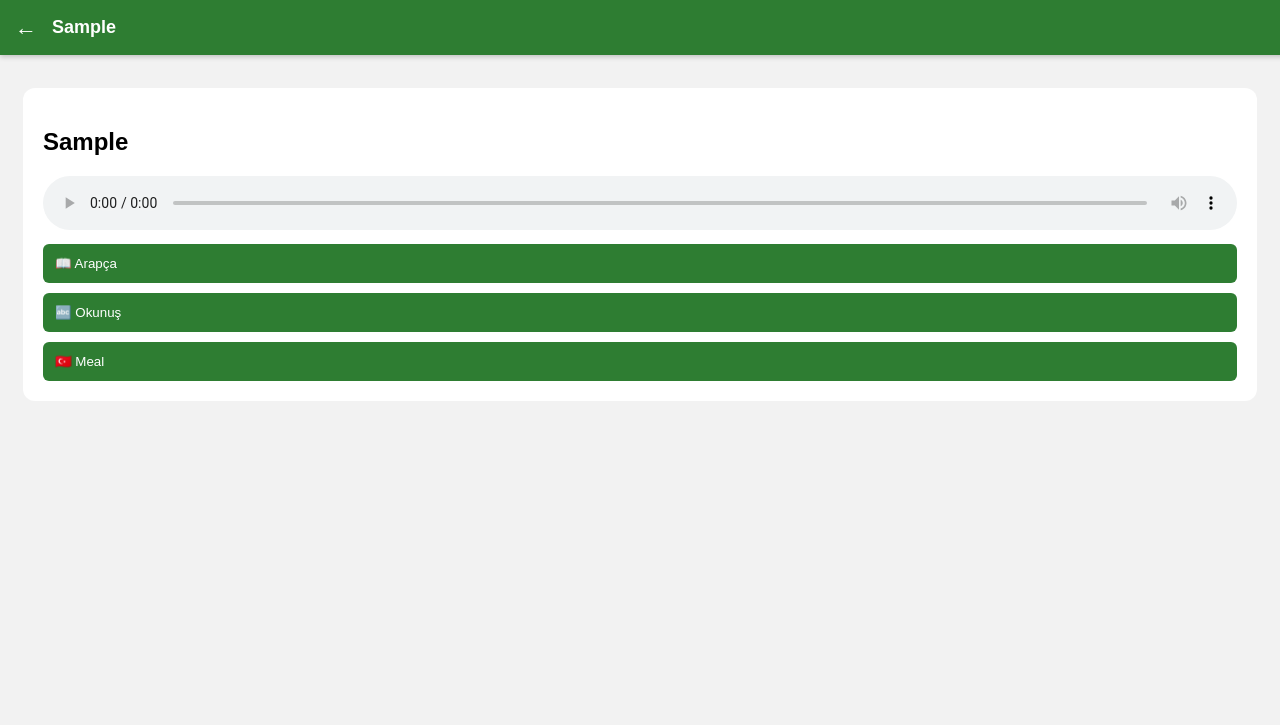
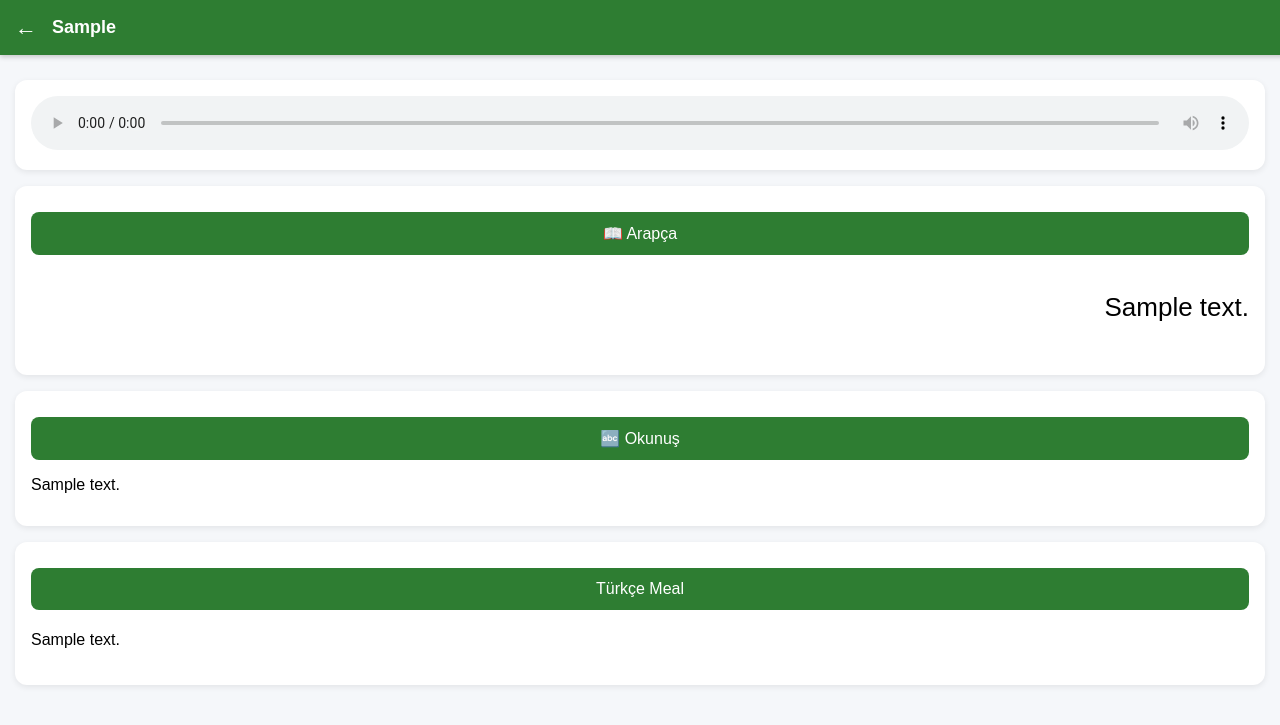
Before and after one commit to hayzen60/kuran_app, a Flask app: template templates/sure.html in a window 1280 px wide. Shown: the top 725 px of the page. Run offline with Flask 3, Linux system fonts and the light colour scheme; the template is opened without the code that fills it: most values are stand-ins (such as "Sample title", 1, 10 or a date in 2020).

Commit message:
modern card layout

```diff
--- a/static/style.css
+++ b/static/style.css
@@ -1,20 +1,20 @@
 body {
-    font-family: Arial;
-    background: #f2f2f2;
+    font-family: Arial, sans-serif;
+    background: #f5f7fa;
+    margin: 0;
     padding: 15px;
 }
 
+/* Kart sistemi */
 .card {
     background: white;
-    padding: 20px;
     border-radius: 12px;
+    padding: 16px;
+    margin-bottom: 16px;
+    box-shadow: 0 2px 6px rgba(0,0,0,0.08);
 }
 
-input {
-    width: 100%;
-    padding: 10px;
-}
-
+/* Butonlar */
 button {
     width: 100%;
     padding: 12px;
@@ -22,22 +22,21 @@ button {
     background: #2e7d32;
     color: white;
     border: none;
-    border-radius: 6px;
+    border-radius: 8px;
+    font-size: 16px;
 }
 
-.toggle {
-    text-align: left;
+/* Arapça metin */
+.arabic {
+    font-size: 26px;
+    line-height: 2;
+    text-align: right;
 }
 
-.content {
-    display: none;
-    margin-top: 10px;
-}
-
-.arabic {
-    font-size: 24px;
-    text-align: right;
-    line-height: 2;
+/* Meal */
+.meal {
+    font-size: 16px;
+    line-height: 1.7;
 }
 
 /* Loading Screen */
--- a/templates/sure.html
+++ b/templates/sure.html
@@ -20,32 +20,32 @@
 <div class="content-wrapper">
 
 <div class="card">
-
-<h2>{{ sure_adi }}</h2>
-
     <audio controls style="width:100%">
         <source src="{{ audio_url }}">
     </audio>
+</div>
 
-<button class="toggle" onclick="toggleSection('arabic')">
-📖 Arapça
-</button>
+<div class="card">
+    <button onclick="toggleSection('arabic')">📖 Arapça</button>
     <div id="arabic" class="content">
         <p class="arabic">{{ arabic_text }}</p>
     </div>
+</div>
 
-<button class="toggle" onclick="toggleSection('translit')">
-🔤 Okunuş
-</button>
+<div class="card">
+    <button onclick="toggleSection('translit')">🔤 Okunuş</button>
     <div id="translit" class="content">
         <p>{{ translit_text }}</p>
     </div>
+</div>
 
-<button class="toggle" onclick="toggleSection('meal')">
-🇹🇷 Meal
-</button>
+<div class="card">
+    <button onclick="toggleSection('meal')">Türkçe Meal</button>
     <div id="meal" class="content">
-<p>{{ turkish_text }}</p>
+        <p class="meal">{{ turkish_text }}</p>
+    </div>
+</div>
+
 </div>
 
 </body>
```
Lines whose indentation alone changed are shown as unchanged.
